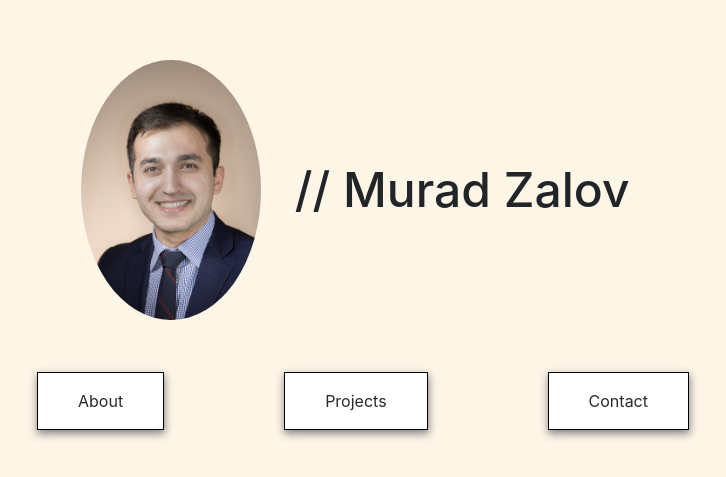
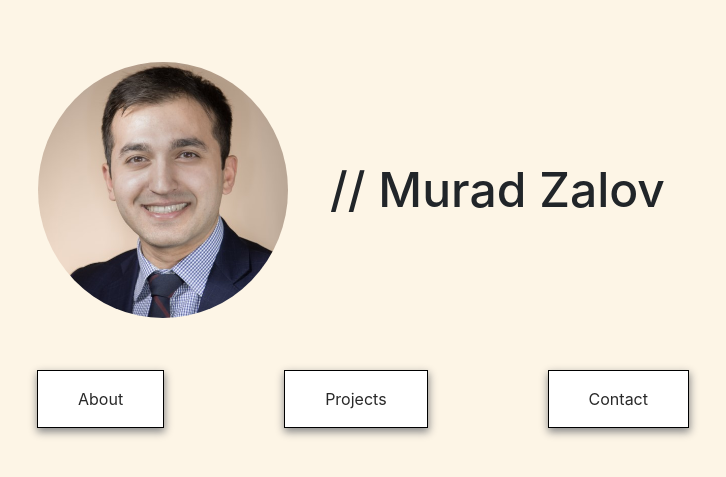
Before and after one commit to muradzalov/personal-website, a React (Create React App) app: page / in a window 1280 px wide. Shown: the part 157-634 px from the top of the page, without its empty margins (277-1003 px from the left). Built offline with nearby package versions, Linux system fonts and the light colour scheme.

Commit message:
Fixed homepage icon scaling - should scale appropriately regardless of magnification

```diff
--- a/src/Components/Contact/Contact.css
+++ b/src/Components/Contact/Contact.css
@@ -35,7 +35,7 @@
 .content-container {
   display: flex;
   flex-direction: row;
-  width: 50vw;
+  width: 750px;
   height: 50vh;
   /* border: 1px solid; */
   justify-content: space-between;
--- a/src/Components/Home/Home.css
+++ b/src/Components/Home/Home.css
@@ -44,13 +44,13 @@
 }
 
 .personal-photo {
-  width: 14vw;
+  width: 250px;
   height: auto;
   border-radius: 50%;
 }
 
 .name-container {
-  width: 30vw;
+  width: 400px;
   display: flex;
   font-size: 48px;
   justify-content: center;
--- a/src/Components/Home/Home.js
+++ b/src/Components/Home/Home.js
@@ -1,5 +1,5 @@
 import React from 'react'
-import PersonalPhoto from '../../Static/LinkedIn.jpg'
+import ProfessionalPhoto from '../../Static/ProfessionalPhoto.jpg'
 import { Link } from 'react-router-dom'
 import './Home.css'
 import Typewriter from 'typewriter-effect';
@@ -12,7 +12,7 @@ export default function Home() {
       {/* Wrapper for the photo and namecard */}
       <div className='name-photo-wrapper'>
         <div className='photo-container'>
-          <img src={PersonalPhoto} alt="Murad Zalov" className='personal-photo' />
+          <img src={ProfessionalPhoto} alt="Murad Zalov" className='personal-photo' />
         </div>
 
         <div className='name-container'>
```
Also changed, not shown: src/Static/ProfessionalPhoto.jpg (added).
